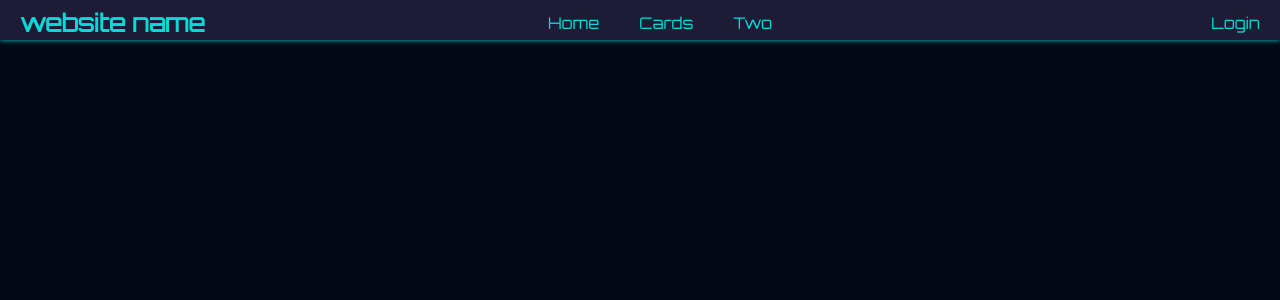
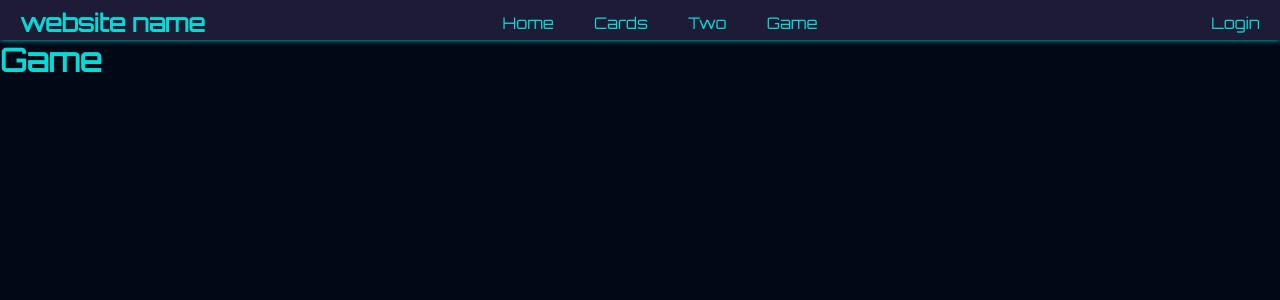
Before and after one commit to NotAnonymous33/cosmic, a React (Vite) app: page /game in a window 1280 px wide. Shown: the top 300 px of the page. Built offline with nearby package versions, Linux system fonts and the light colour scheme.

Commit message:
add game

```diff
--- a/src/App.jsx
+++ b/src/App.jsx
@@ -5,6 +5,7 @@ import Info from "./Info.jsx";
 import {NavLink, Route, Routes} from "react-router-dom";
 import Temp from "./Temp.jsx";
 import Background from "./Background.jsx";
+import Game from "./Game.jsx";
 
 
 function App() {
@@ -17,6 +18,7 @@ function App() {
                     <li><NavLink to="/">Home</NavLink></li>
                     <li><NavLink to="/cards">Cards</NavLink></li>
                     <li><NavLink to="/two">Two</NavLink></li>
+                    <li><NavLink to="/game">Game</NavLink></li>
                 </ul>
                 <NavLink to="/login">Login</NavLink>
             </nav>
@@ -25,6 +27,7 @@ function App() {
                 <Route path="/cards" element={<Info />} />
                 <Route path="/two" element={<Background />} />
                 <Route path="/login" element={<Login />} />
+                <Route path="/game" element={<Game />} />
             </Routes>
         </>
     );
--- /dev/null
+++ b/src/Game.jsx
@@ -0,0 +1,7 @@
+export default function Game() {
+    return (
+        <div>
+            <h1>Game</h1>
+        </div>
+    )
+}
```
